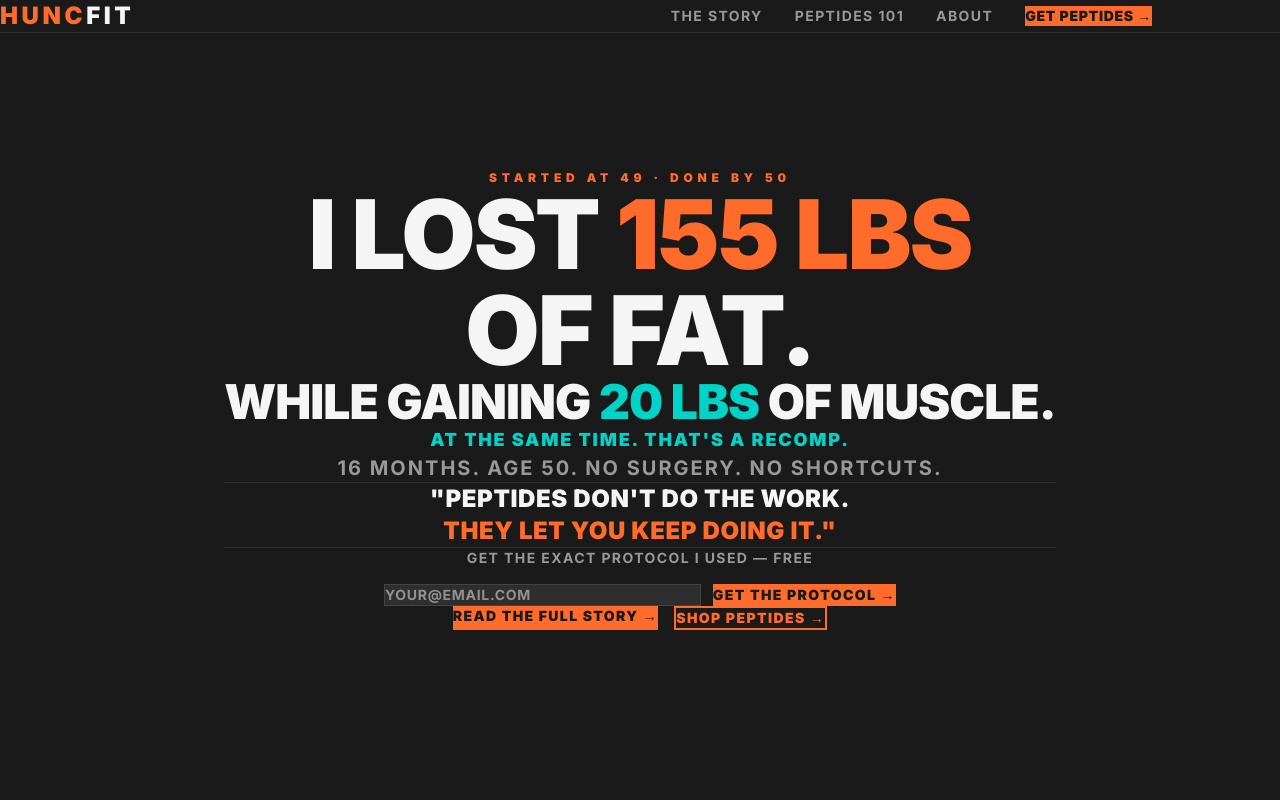
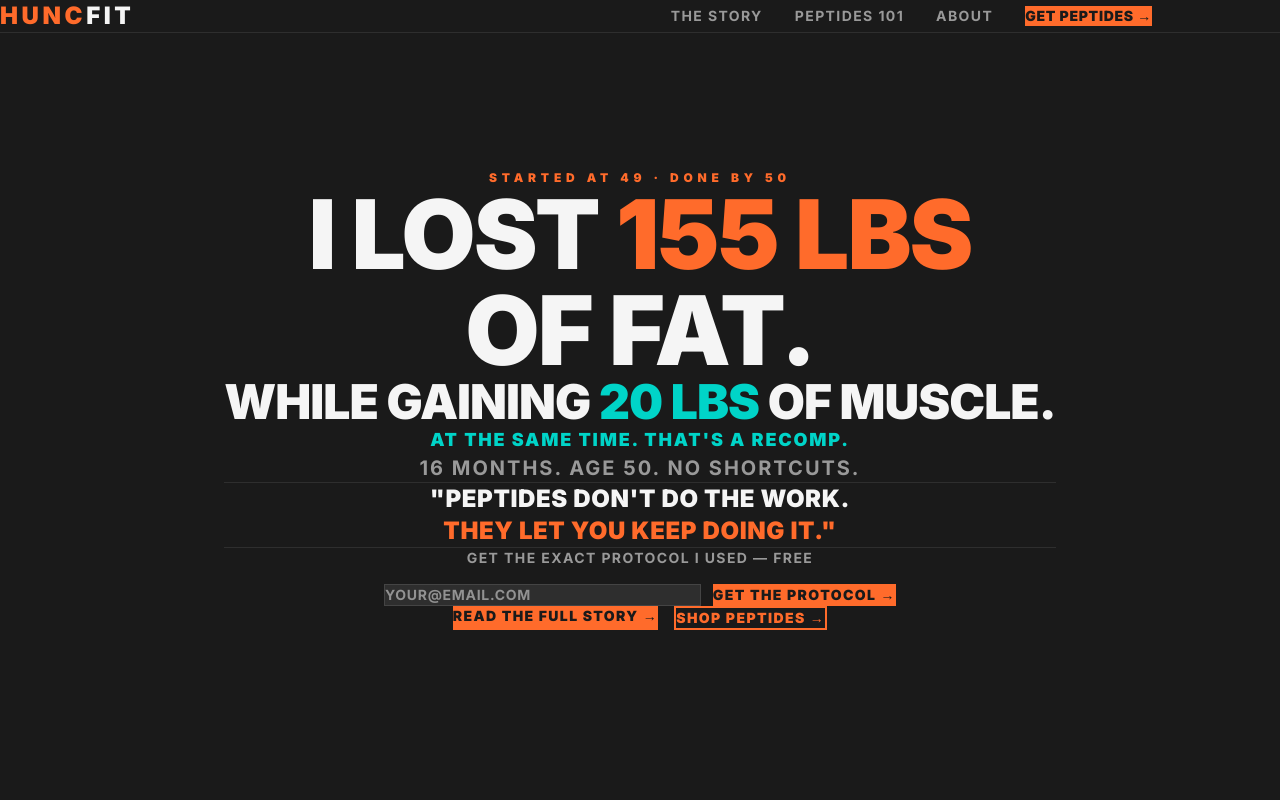
Before and after one commit to BiotechParticles/huncfit, a Next.js app: page / in a window 1280 px wide. Shown: the top 800 px of the page. Built offline with nearby package versions, Linux system fonts and the light colour scheme.

Commit message:
Remove surgery reference

```diff
--- a/app/layout.tsx
+++ b/app/layout.tsx
@@ -9,7 +9,7 @@ export const metadata: Metadata = {
   description: "Tobin Titus lost 155 lbs of fat while gaining 20 lbs of muscle — at the same time — at age 50. Body recomposition is possible. Here's exactly how he did it.",
   openGraph: {
     title: "HUNC FIT — Built at 50. Not for Everyone.",
-    description: "Started at 49. Done by 50. 155 lbs of fat gone. 20 lbs of muscle gained. No surgery. No shortcuts. Just work — and the tools to keep doing it.",
+    description: "Started at 49. Done by 50. 155 lbs of fat gone. 20 lbs of muscle gained. No shortcuts. Just work — and the tools to keep doing it.",
     type: "website",
     url: "https://huncfit.com",
   },
--- a/app/page.tsx
+++ b/app/page.tsx
@@ -39,7 +39,7 @@ export default function Home() {
           </p>
 
           <p className="text-lg md:text-xl font-bold uppercase tracking-widest mb-4" style={{ color: "#999" }}>
-            16 months. Age 50. No surgery. No shortcuts.
+            16 months. Age 50. No shortcuts.
           </p>
 
           {/* The tagline */}
```
